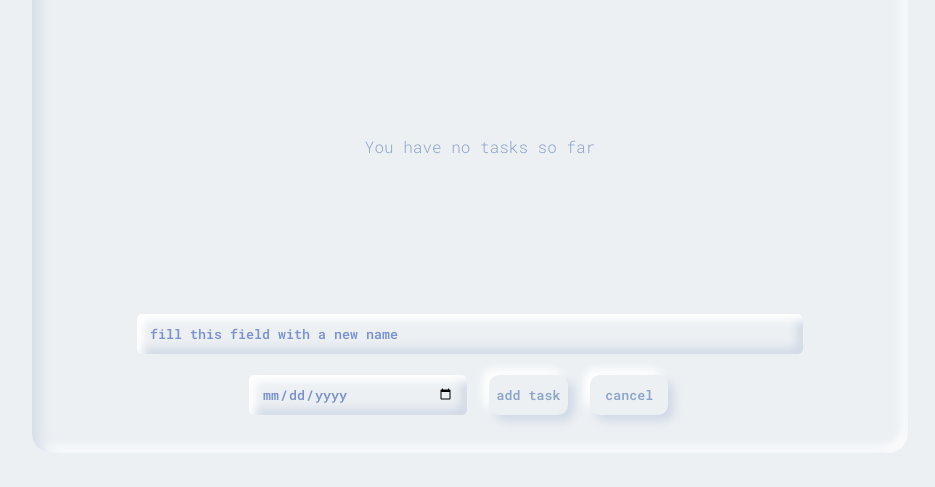
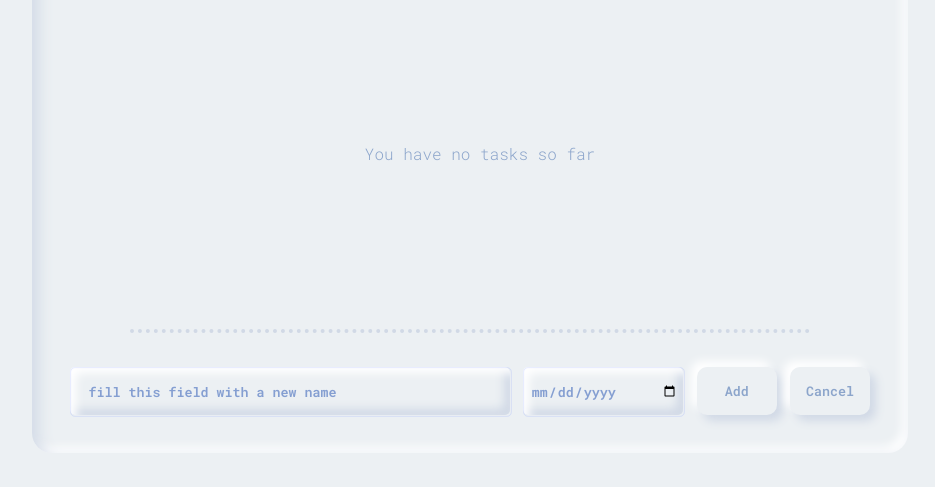
Before and after one commit to jthamayo/todo-list, a plain HTML site: page index.html in a window 1280 px wide. Both pictures are taken after a click on the button "add new task". Shown: the part 225-712 px from the top of the page, without its empty margins (170-1105 px from the left). Drawn offline with Linux system fonts and the light colour scheme.

Commit message:
fix: split layout into input and display sections

```diff
--- a/index.html
+++ b/index.html
@@ -24,6 +24,7 @@
               You have no tasks so far
             </ul>
           </div>
+          <span id="dot-line"></span>
           <div id="task-buttons">
             <button id="new-task">add new task</button>
             <button id="clear-tasks">clear tasks</button>
@@ -31,7 +32,8 @@
           <!-------------------------- task form ---------------------------->
           <div class="create-task">
             <form id="task-form" action="">
-              <div class="task-input task-row">
+              <div class="task-row">
+                <div class="task-input">
                   <input
                     class="task-text"
                     type="text"
@@ -41,8 +43,7 @@
                     name="taskName"
                   />
                 </div>
-              <div class="task-row">
-                <div class="task-input task-date">
+                <div class="task-input">
                   <input
                     type="date"
                     value="..."
@@ -50,10 +51,8 @@
                     name="taskDate"
                   />
                 </div>
-                <div class="task-options">
-                  <input type="submit" value="add task" />
-                  <button>cancel</button>
-                </div>
+                <input type="submit" value="Add" />
+                <button>Cancel</button>
               </div>
             </form>
           </div>
--- a/main.js
+++ b/main.js
@@ -6,6 +6,7 @@
 //add input validation
 //add new year resolution page
 //testing
+//add progress bar till due date
 
 let newTaskButton = document.getElementById("new-task");
 let taskButtons = document.getElementById("task-buttons");
--- a/style.css
+++ b/style.css
@@ -33,7 +33,7 @@ h1 {
 
 div.task-list-container {
   width: 100%;
-  height: 100%;
+  height: 60%;
   display: flex;
   justify-content: center;
   align-items: center;
@@ -97,10 +97,18 @@ main {
   justify-content: space-between;
   align-items: center;
 }
+
+#dot-line{
+  display: block;
+  width: 85%;
+  height: 2px;
+  border-top: 4px dotted var(--shadow-color);
+}
 #task-buttons {
   display: flex;
   justify-content: space-between;
   width: 30%;
+  height: 10%;
 }
 
 #task-buttons button {
@@ -110,8 +118,8 @@ main {
 
 .create-task {
   display: none;
-  width: 80%;
-  height: 30%;
+  width: 100%;
+  height: 10%;
 }
 
 form {
@@ -126,9 +134,9 @@ form {
 
 .task-row {
   width: 100%;
-  height: 40%;
+  height: 100%;
   display: flex;
-  justify-content: center;
+  justify-content: space-between;
 }
 
 .task-options {
@@ -144,18 +152,24 @@ form {
   height: 100%;
   width: 35%;
 }
-.task-text {
-  width: 100%;
+#task-name, #task-date {
+  width: 92%;
 }
+
 .task-input {
   border-radius: 5px;
   box-shadow: var(--bump-effect);
-  padding: 0 2%;
 }
-.task-date {
-  width: 30%;
+.task-input:first-child {
+  width: 55%;
 }
+.task-input:nth-child(2) {
+  width: 20%;
+}
+
 .task-input input {
+  padding: 0 4%;
+  border-radius: inherit;
   display: block;
   height: 100%;
   width: 100%;
@@ -174,8 +188,8 @@ input[type="submit"] {
   box-shadow: var(--raised-effect);
   border: none;
   border-radius: 10px;
-  padding: 2%;
   font-weight: 600;
+  width: 10%;
 }
 
 button:active,
@@ -183,18 +197,25 @@ input[type="submit"]:active {
   box-shadow: var(--sunken-effect);
 }
 
-/* animations */
+/*---------------------------- animations */
 
 @keyframes text-highlight {
   0% {
     color: #8ca5cb;
+    border: 1px solid transparent;
   }
 
   50% {
-    color: rgb(8, 17, 255);
+    color: rgb(78, 113, 255);
+    text-shadow:  0 0 2px rgb(174, 191, 255);
+    box-shadow: inset 0 0 10px rgba(20, 71, 255, 0.823);
+    border: 1px solid rgb(78, 113, 255);
+
   }
 
   100% {
     color: #8ca5cb;
+    border: 1px solid transparent;
+
   }
 }
```
Lines whose indentation alone changed are shown as unchanged.
